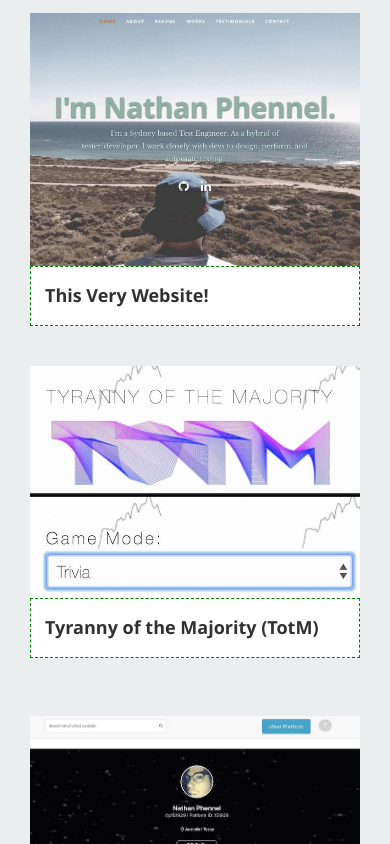
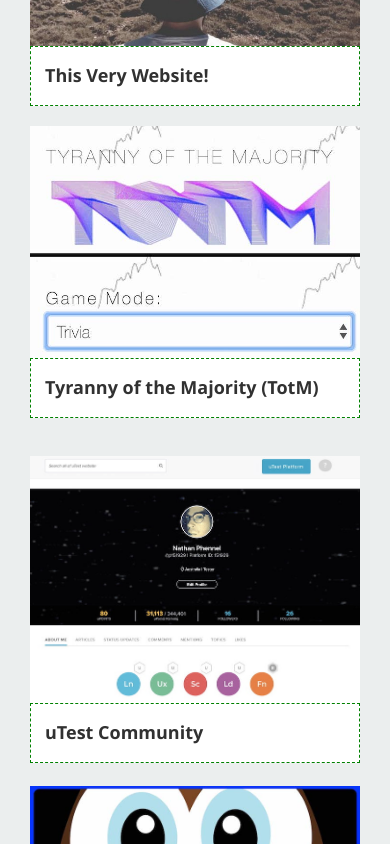
Before and after one commit to enphnt/enphnt.github.io, a React (Create React App) app: page / in a window 390 px wide. Shown: the part 5340-6184 px from the top of the page. Built offline with nearby package versions, Linux system fonts and the light colour scheme.

Commit message:
fix(layour): adjusts css issues

```diff
--- a/public/css/default.css
+++ b/public/css/default.css
@@ -146,7 +146,7 @@
    font-family: 'opensans-regular', sans-serif;
    font-weight: normal;
    font-size: 15px;
-   line-height: 30px;
+   line-height: 25px;
 	color: #838C95;
 
    -webkit-font-smoothing: antialiased; /* Fix for webkit rendering */
@@ -175,7 +175,7 @@
 p img { margin: 0; }
 p.lead {
    font: 19px/36px 'opensans-light', sans-serif;
-   margin-bottom: 18px;
+   margin-bottom: 1px;
 }
 
 /* for 'em' and 'strong' tags, font-size and line-height should be same with
--- a/public/css/media-queries.css
+++ b/public/css/media-queries.css
@@ -159,10 +159,11 @@
    /* display menu panels */
 	#nav-wrap:target > ul#nav	{
 	   display: block;
-      padding: 30px 20px 48px 20px;
+      padding: 20px 20px 20px 20px;
       background: #1f2024;
       margin: 0 30px;
       clear: both;
+      box-shadow: 0 4px 8px 0 rgba(0, 0, 0, 0.2), 0 6px 20px 0 rgba(0, 0, 0, 0.19);
    }
 
    ul#nav li {
@@ -171,7 +172,7 @@
       margin: 0 auto;
       padding: 0 4%;
       text-align: left;
-      border-bottom: 1px solid #2D2E34;
+      border-bottom: 1px solid;
       border-bottom-style: dotted;
    }
 
@@ -258,7 +259,7 @@
 
    /* Portfolio Section
    /* ----------------------------------------------------------------- */
-   #portfolio-wrapper .columns { margin-bottom: 40px; }
+   #portfolio-wrapper .columns { margin-bottom: 20px; }
    .popup-modal {	max-width: 85%; }
 
 
```
Also changed, not shown: public/css/layout.css (line endings or trailing spaces).
